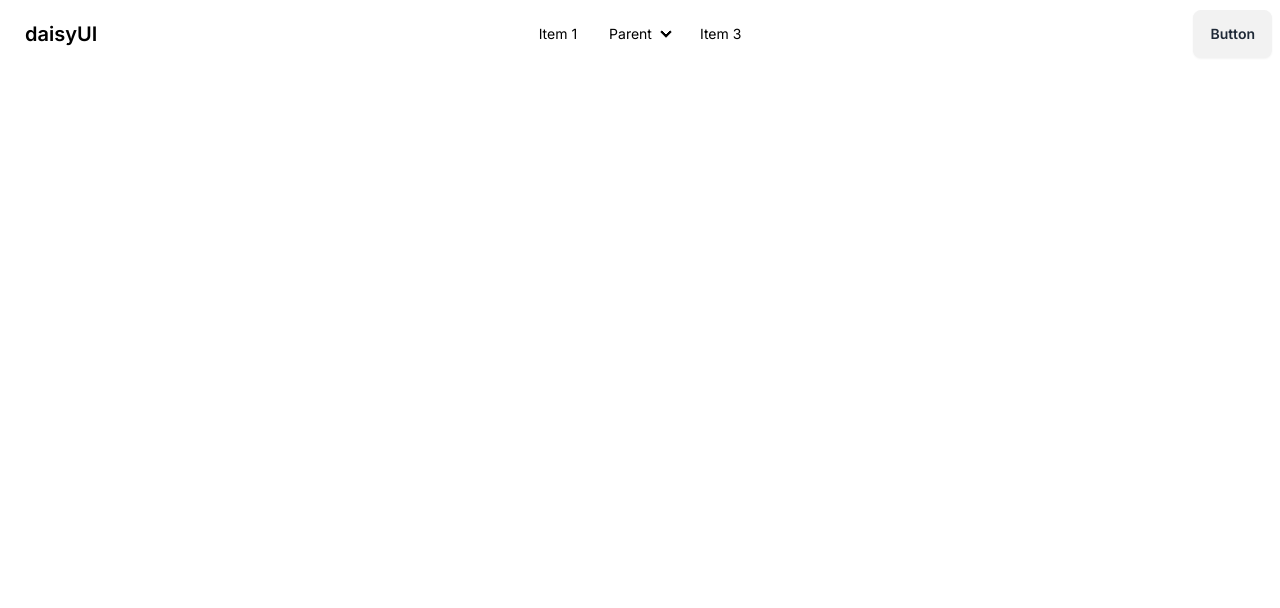
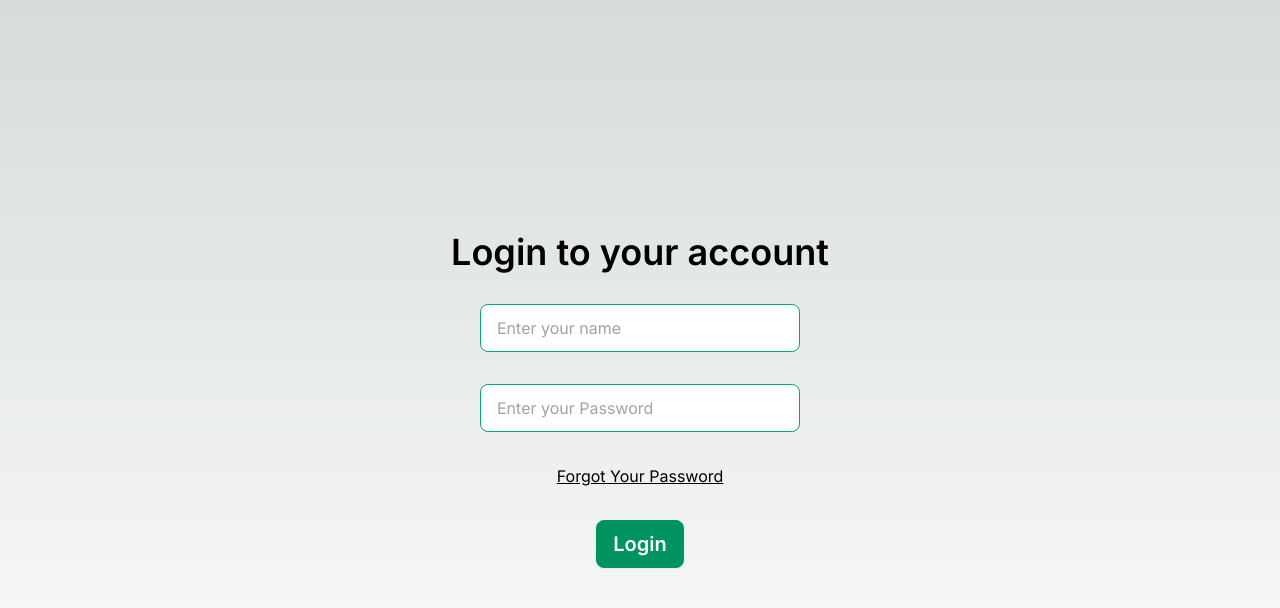
Before and after one commit to zohaibsaeed117/SycoFusion-client, a Next.js app: page / in a window 1280 px wide. Shown: the top 608 px of the page. Built offline with nearby package versions, Linux system fonts and the light colour scheme.

Commit message:
Added Login page

```diff
--- a/src/app/page.js
+++ b/src/app/page.js
@@ -1,8 +1,9 @@
+import Login from "@/components/Login";
 import Navbar from "../components/Navbar";
 
 
 export default function () {
   return (
-    <Navbar />
+    <Login />
   )
 }
--- /dev/null
+++ b/src/components/Login.js
@@ -0,0 +1,15 @@
+import React from 'react'
+
+const Login = () => {
+    return (
+        <div className='flex flex-col gap-y-8 h-[100vh] justify-center items-center'>
+            <h1 className="text-4xl font-semibold">Login to your account</h1>
+            <input type="email" className="input input-bordered input-success w-full max-w-[20rem]" id="email" placeholder='Enter your name' />
+            <input type="password" className="input input-bordered input-success w-full max-w-[20rem]" id="password" placeholder='Enter your Password' />
+            <a href="/error" className='underline'>Forgot Your Password</a>
+            <button className="btn btn-active btn-success text-xl text-white">Login</button>
+        </div>
+    )
+}
+
+export default Login
```
